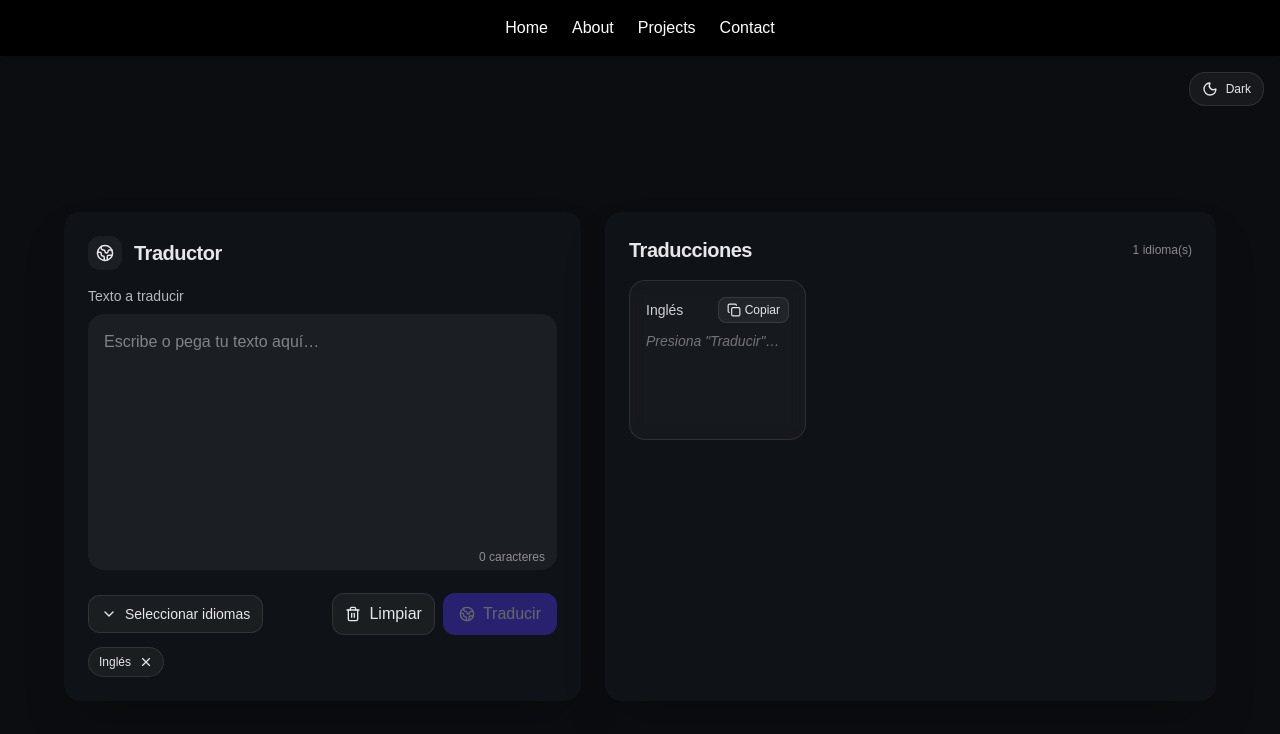
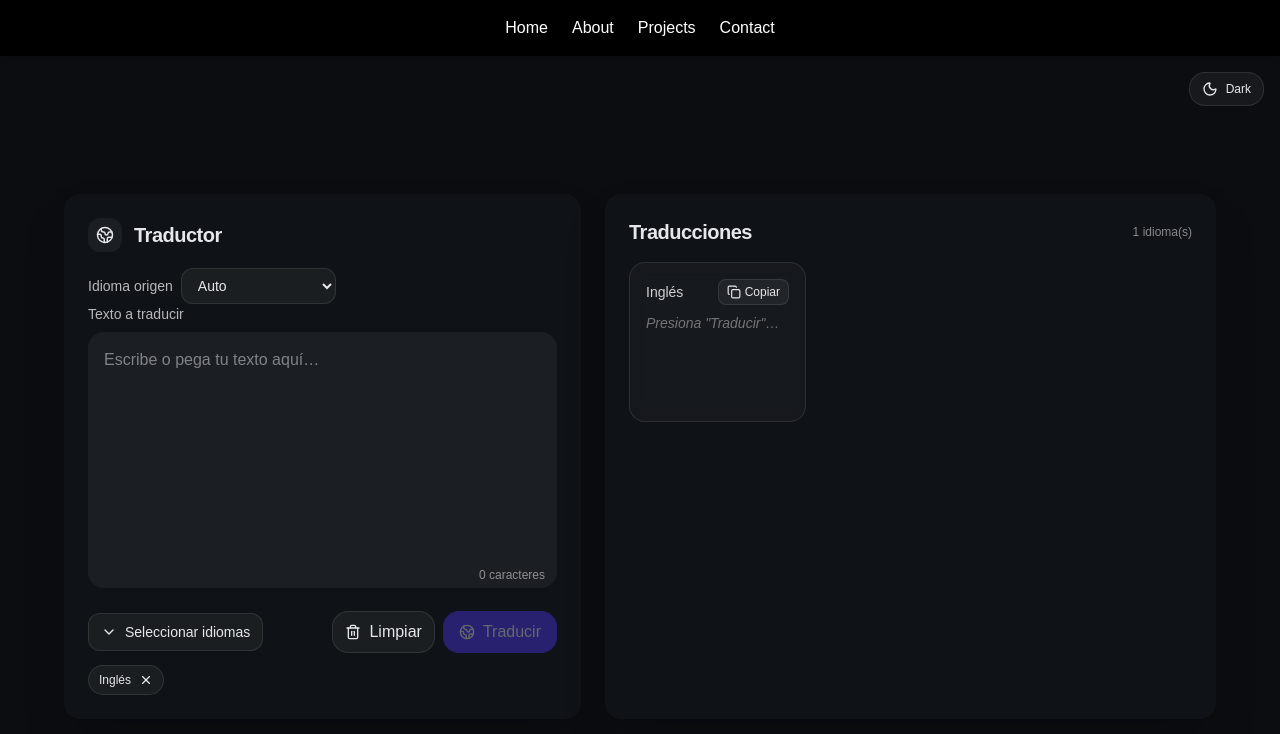
Before and after one commit to braianorozco10/nextjs-portfolio, a Next.js app: page /translator in a window 1280 px wide. Shown: the top 734 px of the page. Built offline with nearby package versions, Linux system fonts and the light colour scheme.

Commit message:
form use 2

```diff
--- /dev/null
+++ b/src/app/api/translate/route.ts
@@ -0,0 +1,100 @@
+// src/app/api/translate/route.ts
+export const runtime = "nodejs";
+
+type Body = { text: string; targets: string[]; source?: string }; // "source" is UI name or "Auto"
+
+const NAME_TO_CODE: Record<string, string> = {
+  "Inglés": "en",
+  "Español": "es",
+  "Francés": "fr",
+  "Alemán": "de",
+  "Italiano": "it",
+  "Portugués": "pt",
+  "Japonés": "ja",
+  "Coreano": "ko",
+  "Chino (Mandarín)": "zh",
+  "Árabe": "ar",
+  "Ruso": "ru",
+};
+
+export async function POST(req: Request) {
+  try {
+    const { text, targets, source } = (await req.json()) as Body;
+    if (!text || !Array.isArray(targets) || !targets.length) {
+      return json({ error: "Missing text/targets" }, 400);
+    }
+
+    const q = text.trim();
+    // If source is given and not "Auto", map it; otherwise detect
+    const sourceCode =
+      source && source !== "Auto"
+        ? NAME_TO_CODE[source] ?? (await detectSource(q))
+        : await detectSource(q);
+
+    // Filter out targets that equal the source to avoid MyMemory error
+    const validTargets = targets.filter((name) => {
+      const code = NAME_TO_CODE[name];
+      return code && code !== sourceCode;
+    });
+
+    // If all requested targets equal the source, return empty results gracefully
+    if (validTargets.length === 0) {
+      return json({ results: Object.fromEntries(targets.map((n) => [n, ""])) });
+    }
+
+    // Translate in parallel via MyMemory
+    const entries = await Promise.all(
+      validTargets.map(async (name) => {
+        const target = NAME_TO_CODE[name]!;
+        const params = new URLSearchParams({
+          q,
+          langpair: `${sourceCode}|${target}`,
+        });
+        if (process.env.MYMEMORY_EMAIL) params.set("de", process.env.MYMEMORY_EMAIL);
+
+        const url = `https://api.mymemory.translated.net/get?${params.toString()}`;
+        const r = await fetch(url, { headers: { Accept: "application/json" } });
+        if (!r.ok) throw new Error(`MyMemory ${r.status}: ${await r.text().catch(()=>"<no body>")}`);
+        const data = await r.json();
+        const translated = data?.responseData?.translatedText ?? "";
+        return [name, translated] as const;
+      })
+    );
+
+    // Include empty strings for skipped (source==target) so UI stays aligned
+    const results: Record<string, string> = Object.fromEntries(entries);
+    targets.forEach((name) => {
+      if (!(name in results)) results[name] = ""; // skipped ones
+    });
+
+    return json({ results, meta: { detectedSource: sourceCode } });
+  } catch (e: any) {
+    console.error("API /translate error:", e);
+    return json({ error: e?.message ?? "Server error" }, 500);
+  }
+}
+
+async function detectSource(text: string): Promise<string> {
+  const url = `https://api.mymemory.translated.net/detect?q=${encodeURIComponent(text)}`;
+  try {
+    const r = await fetch(url, { headers: { Accept: "application/json" } });
+    if (!r.ok) throw new Error(`Detect ${r.status}`);
+    const data = await r.json();
+    const detected =
+      data?.data?.language ||
+      data?.responseData?.language ||
+      data?.language ||
+      data?.matches?.[0]?.language;
+    if (typeof detected === "string" && detected.length >= 2) return detected.toLowerCase();
+    return "en"; // fallback
+  } catch {
+    return "en";
+  }
+}
+
+function json(data: unknown, status = 200) {
+  return new Response(JSON.stringify(data), {
+    status,
+    headers: { "content-type": "application/json" },
+  });
+}
--- a/src/components/TranslatorUI.tsx
+++ b/src/components/TranslatorUI.tsx
@@ -1,10 +1,8 @@
 // components/TranslatorUI.tsx
 import React, { JSX, useEffect, useMemo, useRef, useState } from "react";
-import { Globe2, ChevronDown, X, Copy, Trash2, Loader2, Sun, Moon } from 'lucide-react';
-// Create a file at src/icons/index.tsx that re-exports the icons you want to use
-// Example:
-// export { Globe2, ChevronDown, X, Copy, Trash2, Loader2, Sun, Moon } from "lucide-react";
+import { Globe2, ChevronDown, X, Copy, Trash2, Loader2, Sun, Moon } from "lucide-react";
 
+// Idiomas visibles en la UI
 const LANGUAGES = [
   "Inglés",
   "Español",
@@ -21,6 +19,9 @@ const LANGUAGES = [
 
 type Language = typeof LANGUAGES[number];
 type ResultsMap = Partial<Record<Language, string>>;
+const SOURCE_OPTIONS = ["Auto", ...LANGUAGES] as const;
+type SourceOption = typeof SOURCE_OPTIONS[number];
+
 
 export default function TranslatorUI(): JSX.Element {
   const [input, setInput] = useState("");
@@ -29,8 +30,10 @@ export default function TranslatorUI(): JSX.Element {
   const [isTranslating, setIsTranslating] = useState(false);
   const [results, setResults] = useState<ResultsMap>({});
   const [light, setLight] = useState(false);
+  const [source, setSource] = useState<SourceOption>("Auto");
   const menuRef = useRef<HTMLDivElement>(null);
 
+  // Cerrar dropdown al hacer click fuera
   useEffect(() => {
     const handler = (e: MouseEvent) => {
       if (!menuRef.current) return;
@@ -41,19 +44,47 @@ export default function TranslatorUI(): JSX.Element {
   }, []);
 
   const charCount = input.length;
-  const toggleLanguage = (lang: Language) => setSelected((prev) => prev.includes(lang) ? prev.filter((l) => l !== lang) : [...prev, lang]);
-  const clearAll = () => { setInput(""); setResults({}); };
-  const copyText = async (text: string) => { try { await navigator.clipboard.writeText(text); } catch {} };
-  const handleTranslate = async () => {
-    setIsTranslating(true);
-    await new Promise((r) => setTimeout(r, 700));
-    const fake: ResultsMap = {};
-    selected.forEach((lang) => { fake[lang] = input || ""; });
-    setResults(fake);
-    setIsTranslating(false);
+
+  const toggleLanguage = (lang: Language) =>
+    setSelected((prev) => (prev.includes(lang) ? prev.filter((l) => l !== lang) : [...prev, lang]));
+
+  const clearAll = () => {
+    setInput("");
+    setResults({});
   };
 
-  const theme = useMemo(() => ({
+  const copyText = async (text: string) => {
+    try {
+      await navigator.clipboard.writeText(text);
+    } catch {}
+  };
+
+  // === Traducción a través de API interna /api/translate (recomendado) ===
+const handleTranslate = async () => {
+  if (!input || !selected.length) return;
+  setIsTranslating(true);
+  try {
+    const res = await fetch("/api/translate", {
+      method: "POST",
+      headers: { "Content-Type": "application/json" },
+      body: JSON.stringify({ text: input, targets: selected, source }), // <-- include source
+    });
+
+    if (!res.ok) throw new Error(`API error ${res.status}: ${await res.text()}`);
+    const data = (await res.json()) as { results: ResultsMap };
+    setResults(data.results);
+  } catch (err) {
+    console.error(err);
+    alert("No se pudo traducir. Intenta de nuevo más tarde.");
+  } finally {
+    setIsTranslating(false);
+  }
+};
+
+
+  // Tema light/dark
+  const theme = useMemo(
+    () => ({
       bgMain: light ? "bg-[#f7f8fb] text-[#0b0d10]" : "bg-[#0b0d10] text-[#e5e7eb]",
       card: light ? "bg-white border-black/10" : "bg-[#0f1216] border-white/10",
       soft: light ? "bg-black/5 border-black/10" : "bg-white/5 border-white/10",
@@ -61,33 +92,67 @@ export default function TranslatorUI(): JSX.Element {
       subtext: light ? "text-black/60" : "text-white/70",
       subtextMuted: light ? "text-black/40" : "text-white/50",
       ring: "focus:ring-2 focus:ring-indigo-500/60 focus:border-indigo-500/60",
-  }), [light]);
+    }),
+    [light]
+  );
 
   return (
     <main className={`min-h-screen ${theme.bgMain} flex items-center justify-center p-6 relative`}>
+      {/* Switch Light/Dark */}
       <div className="absolute top-4 right-4 z-30">
-        <button onClick={() => setLight(!light)} className={`inline-flex items-center gap-2 px-3 py-2 rounded-2xl border ${theme.soft} ${theme.softHover}`}>
+        <button
+          onClick={() => setLight(!light)}
+          className={`inline-flex items-center gap-2 px-3 py-2 rounded-2xl border ${theme.soft} ${theme.softHover}`}
+          aria-label="Alternar tema"
+        >
           {light ? <Sun size={16} /> : <Moon size={16} />}
           <span className="text-xs font-medium">{light ? "Light" : "Dark"}</span>
         </button>
       </div>
 
       <div className="w-full max-w-6xl grid gap-6 md:grid-cols-[1.1fr_1.3fr]">
+        {/* Panel izquierdo */}
         <section className={`${theme.card} rounded-2xl shadow-2xl p-5 md:p-6`}>
           <header className="flex items-center gap-3 mb-4">
-            <div className={`p-2 rounded-xl ${theme.soft}`}><Globe2 size={18} /></div>
+            <div className={`p-2 rounded-xl ${theme.soft}`}>
+              <Globe2 size={18} />
+            </div>
             <h1 className="text-lg md:text-xl font-semibold tracking-tight">Traductor</h1>
           </header>
 
+          <div className="flex items-center gap-2">
+            <label className={`text-sm ${theme.subtext}`}>Idioma origen</label>
+            <select
+              value={source}
+              onChange={(e) => setSource(e.target.value as SourceOption)}
+              className={`text-sm rounded-xl px-3 py-2 border ${theme.soft} ${theme.softHover} outline-none ${theme.ring}`}
+              title="Idioma de origen"
+            >
+              {SOURCE_OPTIONS.map((opt) => (
+                <option key={opt} value={opt}>{opt}</option>
+              ))}
+            </select>
+          </div>
+
           <label className={`block text-sm ${theme.subtext} mb-2`}>Texto a traducir</label>
           <div className="relative">
-            <textarea value={input} onChange={(e) => setInput(e.target.value)} placeholder="Escribe o pega tu texto aquí…" className={`w-full h-48 md:h-64 resize-none rounded-2xl ${theme.soft} outline-none ${theme.ring} p-4`} />
+            <textarea
+              value={input}
+              onChange={(e) => setInput(e.target.value)}
+              placeholder="Escribe o pega tu texto aquí…"
+              className={`w-full h-48 md:h-64 resize-none rounded-2xl ${theme.soft} outline-none ${theme.ring} p-4`}
+            />
             <div className={`absolute bottom-3 right-3 text-xs ${theme.subtextMuted}`}>{charCount} caracteres</div>
           </div>
 
+          {/* Controles */}
           <div className="mt-4 flex flex-col sm:flex-row gap-3 sm:items-center sm:justify-between">
+            {/* Dropdown multi-selección */}
             <div className="relative" ref={menuRef}>
-              <button onClick={() => setOpen(!open)} className={`inline-flex items-center gap-2 px-3 py-2 rounded-xl border ${theme.soft} ${theme.softHover}`}>
+              <button
+                onClick={() => setOpen(!open)}
+                className={`inline-flex items-center gap-2 px-3 py-2 rounded-xl border ${theme.soft} ${theme.softHover}`}
+              >
                 <ChevronDown size={16} />
                 <span className="text-sm">Seleccionar idiomas</span>
               </button>
@@ -96,9 +161,13 @@ export default function TranslatorUI(): JSX.Element {
                   {LANGUAGES.map((lang) => {
                     const active = selected.includes(lang);
                     return (
-                      <button key={lang} onClick={() => toggleLanguage(lang)} className={`w-full text-left px-3 py-2 rounded-lg text-sm flex items-center justify-between ${active ? (light ? "bg-black/5" : "bg-white/5") : ""} ${theme.softHover}`}>
+                      <button
+                        key={lang}
+                        onClick={() => toggleLanguage(lang)}
+                        className={`w-full text-left px-3 py-2 rounded-lg text-sm flex items-center justify-between ${active ? (light ? "bg-black/5" : "bg-white/5") : ""} ${theme.softHover}`}
+                      >
                         <span>{lang}</span>
-                        <span className={`inline-block w-2.5 h-2.5 rounded-full ${active ? "bg-indigo-500" : (light ? "bg-black/15" : "bg-white/15")}`} />
+                        <span className={`inline-block w-2.5 h-2.5 rounded-full ${active ? "bg-indigo-500" : light ? "bg-black/15" : "bg-white/15"}`} />
                       </button>
                     );
                   })}
@@ -107,22 +176,30 @@ export default function TranslatorUI(): JSX.Element {
             </div>
 
             <div className="flex gap-2">
-              <button onClick={clearAll} className={`inline-flex items-center gap-2 px-3 py-2 rounded-xl border ${theme.soft} ${theme.softHover}`}>
+              <button
+                onClick={clearAll}
+                className={`inline-flex items-center gap-2 px-3 py-2 rounded-2xl border ${theme.soft} ${theme.softHover}`}
+              >
                 <Trash2 size={16} /> Limpiar
               </button>
-              <button onClick={handleTranslate} disabled={!input || !selected.length || isTranslating} className="inline-flex items-center gap-2 px-4 py-2 rounded-xl bg-indigo-600 hover:bg-indigo-500 disabled:opacity-40">
+              <button
+                onClick={handleTranslate}
+                disabled={!input || !selected.length || isTranslating}
+                className="inline-flex items-center gap-2 px-4 py-2 rounded-2xl bg-indigo-600 hover:bg-indigo-500 disabled:opacity-40"
+              >
                 {isTranslating ? <Loader2 className="animate-spin" size={16} /> : <Globe2 size={16} />}
                 Traducir
               </button>
             </div>
           </div>
 
+          {/* Chips de idiomas seleccionados */}
           {selected.length > 0 && (
             <div className="mt-3 flex flex-wrap gap-2">
               {selected.map((lang) => (
                 <span key={lang} className={`inline-flex items-center gap-2 px-2.5 py-1.5 rounded-full text-xs ${theme.soft} border`}>
                   {lang}
-                  <button onClick={() => toggleLanguage(lang)} className="hover:opacity-80">
+                  <button onClick={() => toggleLanguage(lang)} className="hover:opacity-80" title="Quitar">
                     <X size={14} />
                   </button>
                 </span>
@@ -131,6 +208,7 @@ export default function TranslatorUI(): JSX.Element {
           )}
         </section>
 
+        {/* Panel derecho: resultados */}
         <section className={`${theme.card} rounded-2xl shadow-2xl p-5 md:p-6`}>
           <header className="flex items-center justify-between mb-4">
             <h2 className="text-lg md:text-xl font-semibold tracking-tight">Traducciones</h2>
@@ -142,7 +220,13 @@ export default function TranslatorUI(): JSX.Element {
           ) : (
             <div className="grid gap-3 md:gap-4 grid-cols-1 md:grid-cols-2 xl:grid-cols-3">
               {selected.map((lang) => (
-                <ResultCard key={lang} language={lang} text={results[lang] ?? ""} onCopy={() => copyText(results[lang] ?? "")} light={light} />
+                <ResultCard
+                  key={lang}
+                  language={lang}
+                  text={results[lang] ?? ""}
+                  onCopy={() => copyText(results[lang] ?? "")}
+                  light={light}
+                />
               ))}
             </div>
           )}
@@ -158,12 +242,19 @@ function ResultCard({ language, text, onCopy, light }: ResultCardProps) {
     <div className={`rounded-2xl border p-3 md:p-4 flex flex-col min-h-[160px] ${light ? "bg-black/3 border-black/10" : "bg-white/3 border-white/10 backdrop-blur-sm"}`}>
       <div className="flex items-center justify-between mb-2">
         <span className={`text-sm font-medium ${light ? "text-black/80" : "text-white/80"}`}>{language}</span>
-        <button onClick={onCopy} className={`inline-flex items-center gap-1 text-xs px-2 py-1 rounded-lg border ${light ? "bg-black/5 border-black/10 hover:bg-black/10" : "bg-white/5 border-white/10 hover:bg-white/10"}`}>
+        <button
+          onClick={onCopy}
+          className={`inline-flex items-center gap-1 text-xs px-2 py-1 rounded-lg border ${light ? "bg-black/5 border-black/10 hover:bg-black/10" : "bg-white/5 border-white/10 hover:bg-white/10"}`}
+        >
           <Copy size={14} /> Copiar
         </button>
       </div>
       <div className="flex-1">
-        {text ? <p className={`text-sm whitespace-pre-wrap ${light ? "text-black/85" : "text-white/85"}`}>{text}</p> : <p className={`text-sm italic ${light ? "text-black/40" : "text-white/40"}`}>Presiona "Traducir"…</p>}
+        {text ? (
+          <p className={`text-sm whitespace-pre-wrap ${light ? "text-black/85" : "text-white/85"}`}>{text}</p>
+        ) : (
+          <p className={`text-sm italic ${light ? "text-black/40" : "text-white/40"}`}>Presiona "Traducir"…</p>
+        )}
       </div>
     </div>
   );
```
Lines whose indentation alone changed are shown as unchanged.
